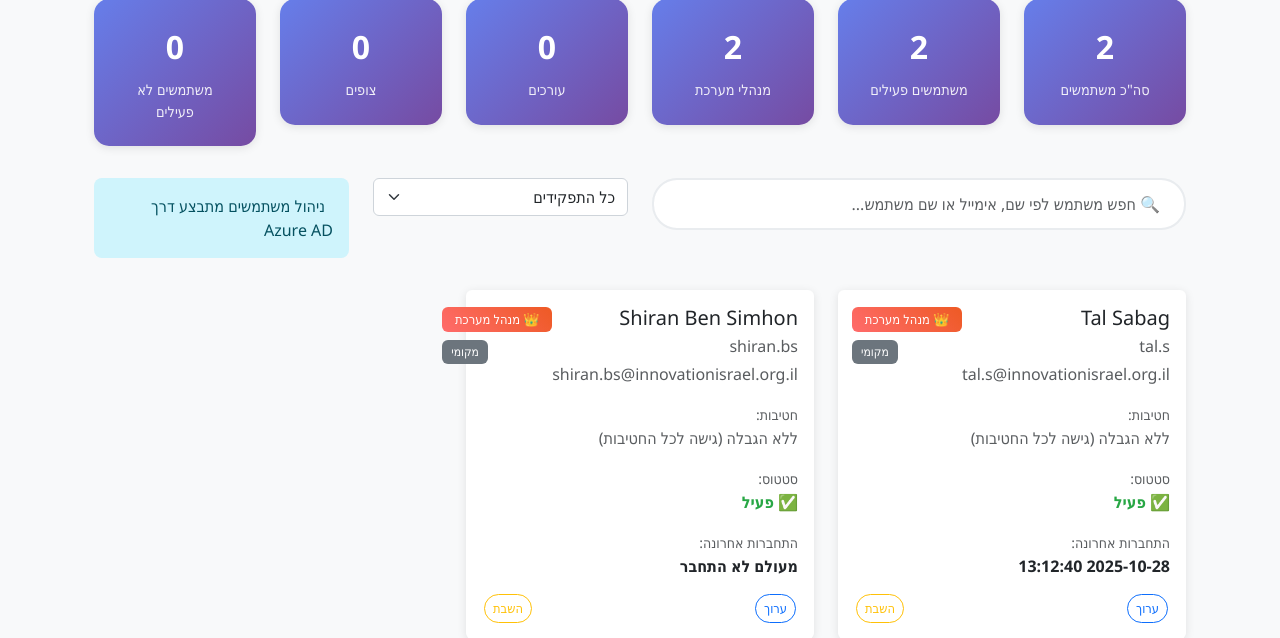
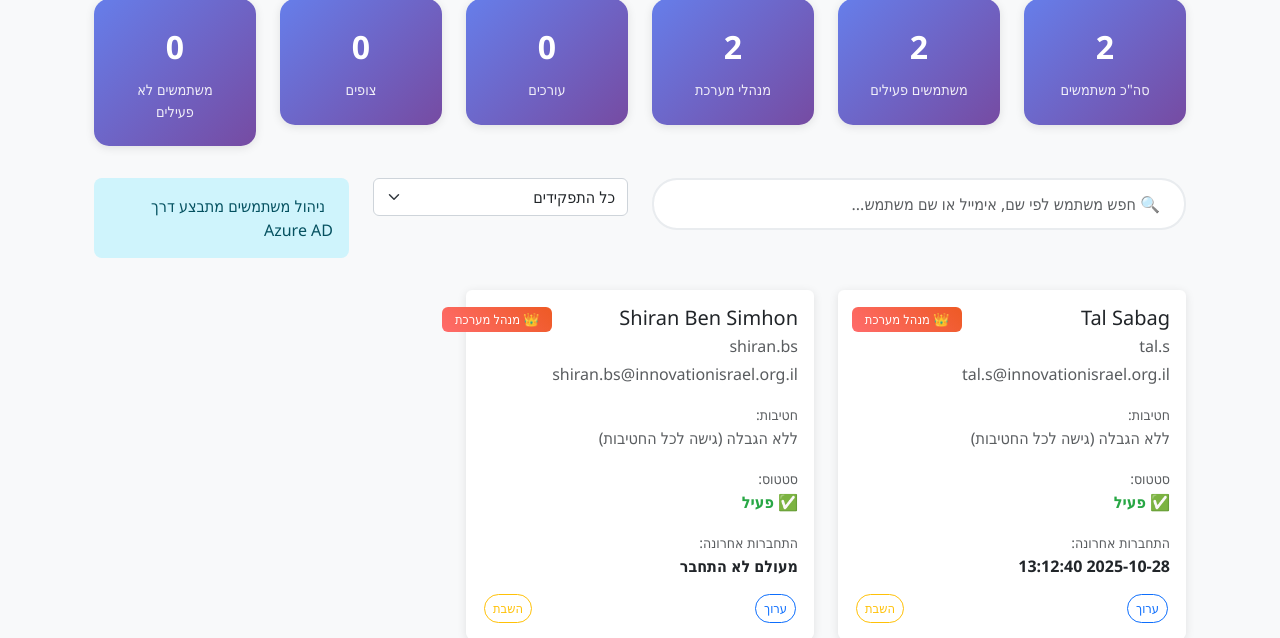
Before and after one commit to taldata/izun, a Flask app: page /admin/users in a window 1280 px wide. Shown: the part 295-933 px from the top of the page. Run offline with Flask 3, Linux system fonts and the light colour scheme; a user stored in the database is signed in; data comes from the database, SQL or seed files in the repository; some libraries are stand-ins or nearby versions.

Commit message:
refactor: remove local user badge from admin interface
- Removed redundant local user badge indicator that displayed "מקומי" (local) in Hebrew
- Simplified user type display to only show Active Directory badge when applicable

```diff
--- a/templates/admin/users.html
+++ b/templates/admin/users.html
@@ -239,10 +239,6 @@
                             {% if user.auth_source == 'ad' %}
                                 <span class="badge bg-info mt-2">
                                     <i class="fas fa-server"></i> Active Directory
-                                </span>
-                            {% else %}
-                                <span class="badge bg-secondary mt-2">
-                                    <i class="fas fa-database"></i> מקומי
                                 </span>
                             {% endif %}
                         </div>
```
